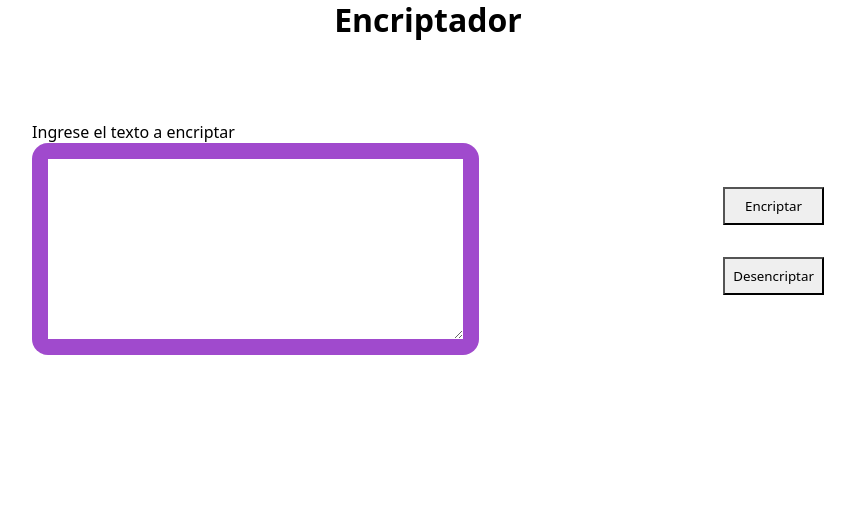
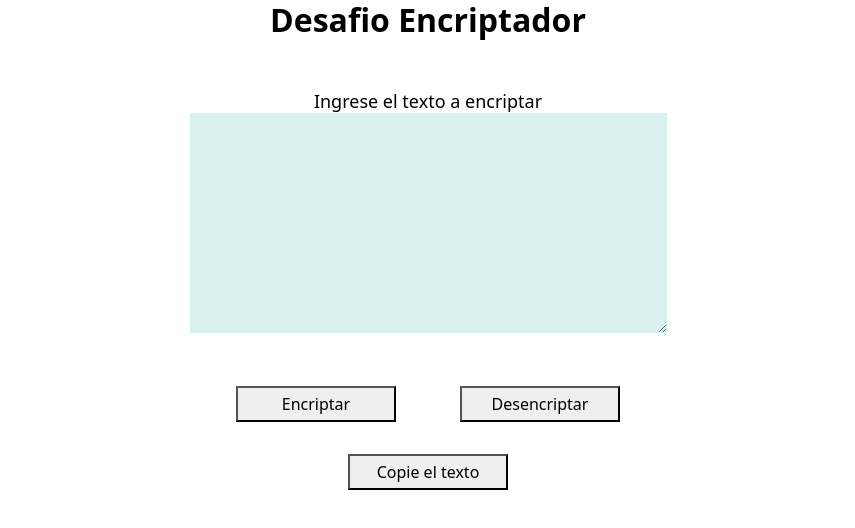
Before and after one commit to Ikkitonga/CURSO-ALURA-ORACLE, a plain HTML site: page desafio encriptador/index.html in a window 1280 px wide. Shown: the part 82-610 px from the top of the page, without its empty margins (212-1067 px from the left). Drawn offline with Linux system fonts and the light colour scheme.

Commit message:
cambios en html css y js

```diff
--- a/desafio encriptador/index.html
+++ b/desafio encriptador/index.html
@@ -9,18 +9,21 @@
 <body>
     <header>
         <img src="https://cdn-icons-png.flaticon.com/512/5602/5602097.png" alt="signo de pregunta">
-        <h1>Encriptador</h1>
+        <h1 id="titulo"></h1>
     </header>
 
     <main>
         <div class="">
-            <p>Ingrese el texto a encriptar</p>
+            <p id="parrafo">Ingrese el texto a encriptar</p>
             <textarea name="ingreso" id="ingreso" cols="50" rows="10" oninput="encriptacion()"></textarea>
         </div>
 
         <div class="botones">
             <button id="btn-encriptar" class="boton" onclick="encriptacion()">Encriptar</button>
             <button id="btn-desencriptar" class="boton">Desencriptar</button>
+        </div>
+        <div>
+            <button id="btn-copiar" class="boton">Copie el texto</button>
         </div>
 
     </main>
--- a/desafio encriptador/js.js
+++ b/desafio encriptador/js.js
@@ -28,6 +28,17 @@ Extra
 let cajaEncriptar = document.getElementById("ingreso");
 let botonEncriptar = document.getElementById("btn-encriptar");
 let botonDesencriptar = document.getElementById("btn-desencriptar");
+let tituloDinamico = document.getElementById("titulo");
+
+
+/* generacion de titulo dinamico*/
+
+function titulo(){
+    tituloDinamico.innerHTML = "Desafio Encriptador";
+}
+
+titulo()
+
 
 
 
@@ -42,7 +53,7 @@ function encriptacion() {
 
     let palabraAEncriptar = cajaEncriptar.value;
 
-    let palabraEncriptada = palabraAEncriptar.replace(/[aeiou]/g, function (match) {
+    let palabraEncriptada = palabraAEncriptar.toLowerCase().replace(/[aeiou]/g, function (match) {
         switch (match) {
             case "a":
                 return "ai";
--- a/desafio encriptador/styles.css
+++ b/desafio encriptador/styles.css
@@ -22,20 +22,33 @@ main {
     display: flex;
     align-items: center;
     justify-content: space-evenly;
-    margin-top: 5rem;
+    margin-top: 3rem;
+    flex-direction: column;
+}
+
+#parrafo {
+    text-align: center;
+    font-size: large;
 }
 
 #ingreso {
-    border: 1rem solid rgba(150,55,200, 0.9);
-    border-radius: 1rem;
+    border: 0;
+    background-color: rgb(218, 241, 241);
+    font-size: medium;
+    margin-bottom: 2rem;
+
 }
 
 .botones{
     display: flex;
-    flex-direction: column;
+    flex-direction: row;
     gap: 2rem;
+
 }
 
 .boton {
-    padding: 0.5rem;
+    padding: 5px 15px 5px 15px;
+    width: 10rem;
+    margin: 1rem;
+    font-size: 1rem;
 }
```
